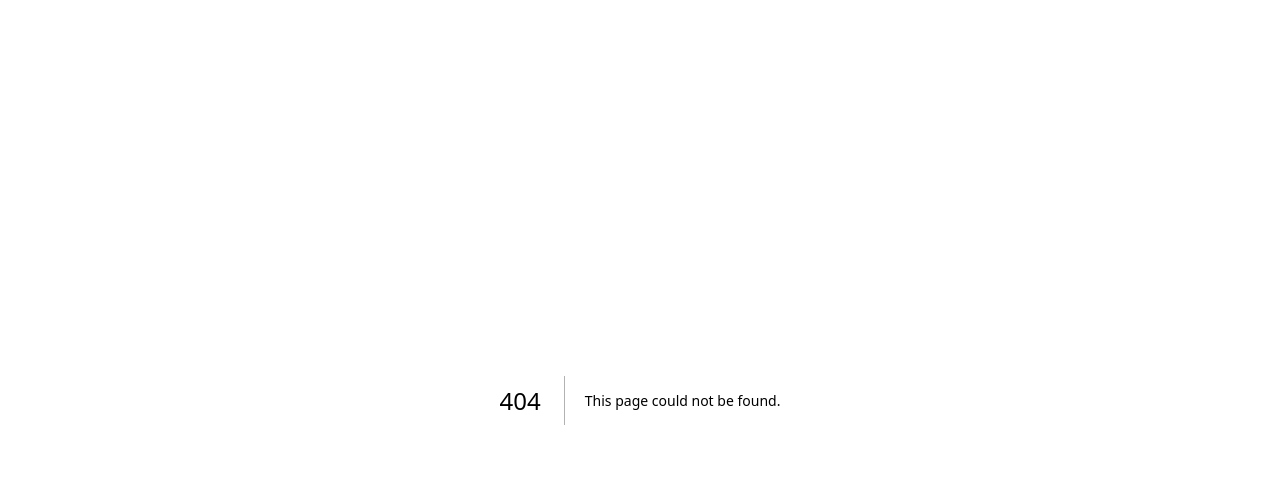
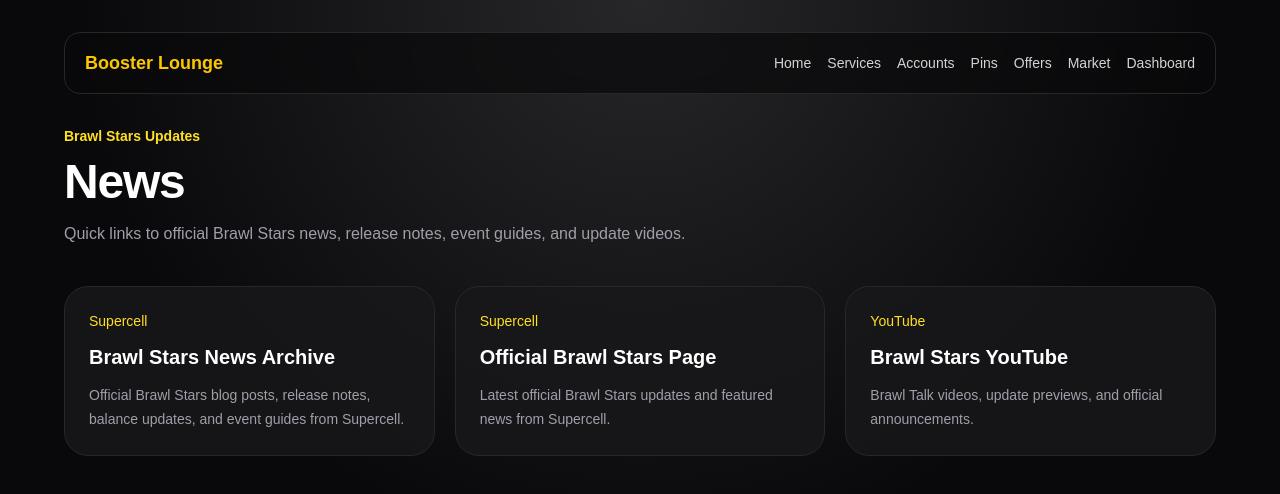
Before and after one commit to Yaohan0/booster-lounge, a Next.js app: page /news in a window 1280 px wide. Before the commit this address had no page. Shown: the top 494 px of the page. Built offline with nearby package versions, Linux system fonts and the light colour scheme.

Commit message:
Double Dashboard Glitch + Started on News page

```diff
--- a/app/admin/page.tsx
+++ b/app/admin/page.tsx
@@ -281,6 +281,43 @@ export default function AdminPage() {
   }
 
   async function acceptRequest(request: OrderRequest) {
+    if (request.status !== "pending") {
+      alert("This request has already been processed.");
+      await refreshData();
+      return;
+    }
+
+    const { data: latestRequest, error: latestRequestError } = await supabase
+      .from("order_requests")
+      .select("status")
+      .eq("id", request.id)
+      .single();
+
+    if (latestRequestError) {
+      alert(latestRequestError.message);
+      return;
+    }
+
+    if (latestRequest?.status !== "pending") {
+      alert("This request was already accepted, rejected, or converted.");
+      await refreshData();
+      return;
+    }
+
+    const { error: lockError } = await supabase
+      .from("order_requests")
+      .update({
+        status: "converted_to_order",
+        updated_at: new Date().toISOString(),
+      })
+      .eq("id", request.id)
+      .eq("status", "pending");
+
+    if (lockError) {
+      alert(lockError.message);
+      return;
+    }
+
     const { data: insertedOrder, error: orderError } = await supabase
       .from("orders")
       .insert({
@@ -316,19 +353,6 @@ export default function AdminPage() {
         alert(updateError.message);
         return;
       }
-    }
-
-    const { error: requestError } = await supabase
-      .from("order_requests")
-      .update({
-        status: "converted_to_order",
-        updated_at: new Date().toISOString(),
-      })
-      .eq("id", request.id);
-
-    if (requestError) {
-      alert(requestError.message);
-      return;
     }
 
     await refreshData();
@@ -615,6 +639,7 @@ export default function AdminPage() {
     (order) =>
       order.status !== "completed" &&
       order.status !== "cancelled" &&
+      order.status !== "rejected" &&
       !order.admin_archived
   );
 
@@ -640,7 +665,18 @@ export default function AdminPage() {
     const matchesStatus =
       statusFilter === "all" || order.status === statusFilter;
 
-    return matchesSearch && matchesStatus && !order.admin_archived;
+    const shouldShowInMainList =
+      statusFilter !== "all" ||
+      (order.status !== "completed" &&
+        order.status !== "cancelled" &&
+        order.status !== "rejected");
+
+    return (
+      matchesSearch &&
+      matchesStatus &&
+      shouldShowInMainList &&
+      !order.admin_archived
+    );
   });
 
   const normalUsers = profiles.filter((profile) => profile.role !== "admin");
@@ -688,7 +724,10 @@ export default function AdminPage() {
               Market
             </Link>
 
-            <Link href="/admin/products" className="text-zinc-300 hover:text-white">
+            <Link
+              href="/admin/products"
+              className="text-zinc-300 hover:text-white"
+            >
               Product Manager
             </Link>
 
@@ -731,7 +770,9 @@ export default function AdminPage() {
           <StatCard label="Completed" value={completedOrders.length} />
           <StatCard
             label="Processed Requests"
-            value={requests.filter((request) => request.status !== "pending").length}
+            value={
+              requests.filter((request) => request.status !== "pending").length
+            }
           />
         </div>
 
@@ -778,7 +819,7 @@ export default function AdminPage() {
             value={statusFilter}
             onChange={(e) => setStatusFilter(e.target.value)}
           >
-            <option value="all">All order statuses</option>
+            <option value="all">Active orders only</option>
             {orderStatuses.map((status) => (
               <option key={status} value={status}>
                 {status.replaceAll("_", " ")}
@@ -790,7 +831,9 @@ export default function AdminPage() {
         {(activeTab === "overview" || activeTab === "requests") && (
           <div className="mt-8 grid gap-6 lg:grid-cols-2">
             <section className="rounded-2xl border border-zinc-800 bg-zinc-900/80 p-6">
-              <h2 className="text-xl font-bold">Create / Assign Manual Order</h2>
+              <h2 className="text-xl font-bold">
+                Create / Assign Manual Order
+              </h2>
 
               <form onSubmit={assignOrder} className="mt-5 grid gap-4">
                 <select
@@ -1056,15 +1099,12 @@ export default function AdminPage() {
                             </button>
                           )}
 
-                          {(order.status === "rejected" ||
-                            order.status === "cancelled") && (
                           <button
                             onClick={() => deleteOrder(order.id)}
                             className="rounded-xl bg-red-600 px-4 py-2 text-sm font-bold text-white hover:bg-red-500"
                           >
                             Delete
                           </button>
-                          )}
                         </div>
                       </div>
 
--- /dev/null
+++ b/app/news/page.tsx
@@ -0,0 +1,92 @@
+import Link from "next/link";
+
+const newsItems = [
+  {
+    title: "Brawl Stars News Archive",
+    description:
+      "Official Brawl Stars blog posts, release notes, balance updates, and event guides from Supercell.",
+    href: "https://supercell.com/en/games/brawlstars/blog/",
+    source: "Supercell",
+  },
+  {
+    title: "Official Brawl Stars Page",
+    description:
+      "Latest official Brawl Stars updates and featured news from Supercell.",
+    href: "https://supercell.com/en/games/brawlstars/",
+    source: "Supercell",
+  },
+  {
+    title: "Brawl Stars YouTube",
+    description:
+      "Brawl Talk videos, update previews, and official announcements.",
+    href: "https://www.youtube.com/brawlstars",
+    source: "YouTube",
+  },
+];
+
+export default function NewsPage() {
+  return (
+    <main className="min-h-screen bg-[radial-gradient(circle_at_top,_#27272a,_#09090b_55%)] px-6 py-8 text-white">
+      <section className="mx-auto max-w-6xl">
+        <nav className="mb-8 flex flex-col gap-4 rounded-2xl border border-zinc-800 bg-zinc-950/70 px-5 py-4 backdrop-blur md:flex-row md:items-center md:justify-between">
+          <Link href="/" className="text-lg font-bold text-yellow-400">
+            Booster Lounge
+          </Link>
+
+          <div className="flex flex-wrap items-center gap-4 text-sm">
+            <Link href="/" className="text-zinc-300 hover:text-white">
+              Home
+            </Link>
+            <Link href="/services" className="text-zinc-300 hover:text-white">
+              Services
+            </Link>
+            <Link href="/accounts" className="text-zinc-300 hover:text-white">
+              Accounts
+            </Link>
+            <Link href="/pins" className="text-zinc-300 hover:text-white">
+              Pins
+            </Link>
+            <Link href="/offers" className="text-zinc-300 hover:text-white">
+              Offers
+            </Link>
+            <Link href="/market" className="text-zinc-300 hover:text-white">
+              Market
+            </Link>
+            <Link href="/dashboard" className="text-zinc-300 hover:text-white">
+              Dashboard
+            </Link>
+          </div>
+        </nav>
+
+        <header>
+          <p className="text-sm font-bold text-yellow-300">
+            Brawl Stars Updates
+          </p>
+          <h1 className="mt-3 text-5xl font-bold tracking-tight">News</h1>
+          <p className="mt-4 max-w-2xl text-zinc-400">
+            Quick links to official Brawl Stars news, release notes, event
+            guides, and update videos.
+          </p>
+        </header>
+
+        <div className="mt-10 grid gap-5 md:grid-cols-3">
+          {newsItems.map((item) => (
+            <a
+              key={item.title}
+              href={item.href}
+              target="_blank"
+              rel="noreferrer"
+              className="rounded-3xl border border-zinc-800 bg-zinc-900/80 p-6 hover:border-yellow-400/50"
+            >
+              <p className="text-sm text-yellow-300">{item.source}</p>
+              <h2 className="mt-3 text-xl font-bold">{item.title}</h2>
+              <p className="mt-3 text-sm leading-6 text-zinc-400">
+                {item.description}
+              </p>
+            </a>
+          ))}
+        </div>
+      </section>
+    </main>
+  );
+}
```
Lines whose indentation alone changed are shown as unchanged.
